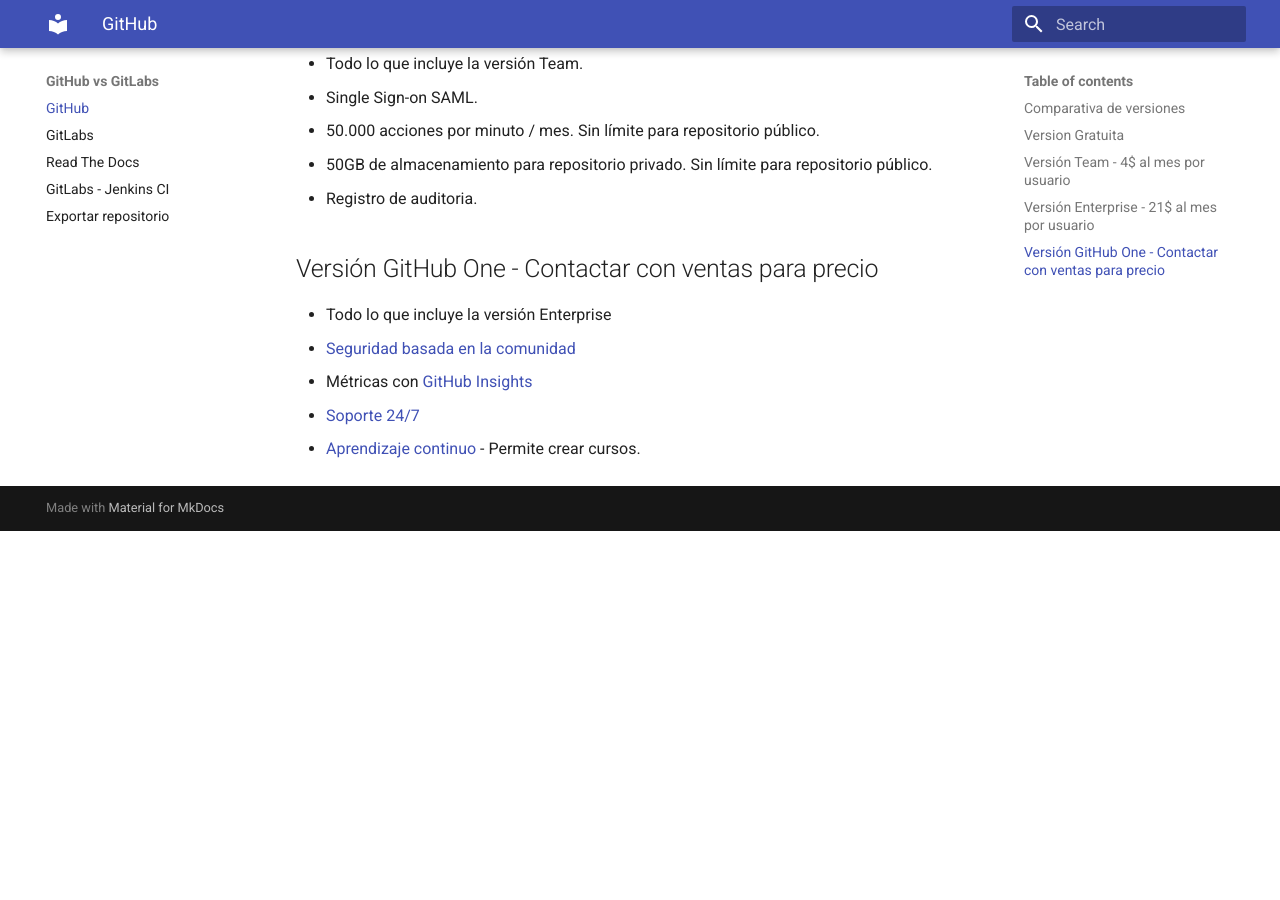
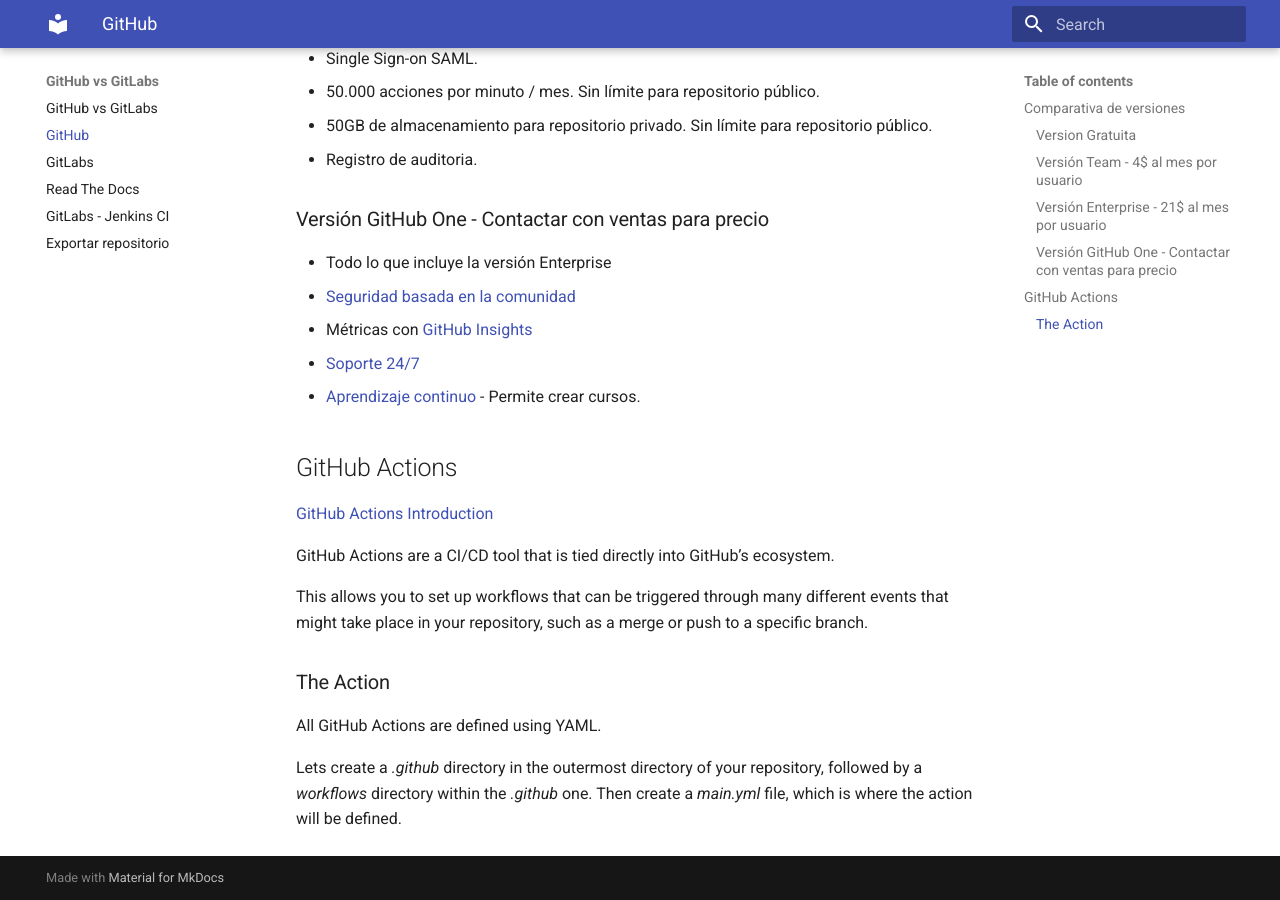
Before and after one commit to jdbcplusnet/comparativa, an MkDocs documentation site: the page built from docs/github.md, in a window 1280 px wide and 900 px high, scrolled down 790 px. Built offline with MkDocs 1.6.1 and Material for MkDocs 9.7.7, drawn with Linux system fonts in a browser that asks for light colours; before the commit the page ends 1321 px from its top, so only the background shows below that.

```diff
--- a/docs/github.md
+++ b/docs/github.md
@@ -4,7 +4,7 @@
 
 [Comparativa de versiones](https://github.com/pricing#github-one)
 
-## Version Gratuita
+### Version Gratuita
 
 * Repositorios público / privado sin límites.
 * Sin límite de colaboradores.
@@ -13,7 +13,7 @@
 * Soporte de la comunidad.
 
 
-## Versión Team - 4$ al mes por usuario
+### Versión Team - 4$ al mes por usuario
 
 * Repositorios público / privado sin límites.
 * 3000 acciones por minuto / mes. Sin límite para repositorio público.
@@ -21,7 +21,7 @@
 * Propietario del código del repositorio. (https://docs.github.com/es/free-pro-team@latest/github/creating-cloning-and-archiving-repositories/about-code-owners)
 
 
-## Versión Enterprise - 21$ al mes por usuario
+### Versión Enterprise - 21$ al mes por usuario
 
 * Todo lo que incluye la versión Team.
 * Single Sign-on SAML.
@@ -30,10 +30,26 @@
 * Registro de auditoria.
 
 
-## Versión GitHub One - Contactar con ventas para precio
+### Versión GitHub One - Contactar con ventas para precio
 
 * Todo lo que incluye la versión Enterprise
 * [Seguridad basada en la comunidad](https://github.com/features/security)
 * Métricas con [GitHub Insights](https://github.com/features/insights)
 * [Soporte 24/7](https://github.com/premium-support)
 * [Aprendizaje continuo](https://lab.github.com) - Permite crear cursos.
+
+
+## GitHub Actions
+
+[GitHub Actions Introduction](https://docs.github.com/en/free-pro-team@latest/actions/learn-github-actions/introduction-to-github-actions)
+
+GitHub Actions are a CI/CD tool that is tied directly into GitHub’s ecosystem.
+
+This allows you to set up workflows that can be triggered through many different events that might take place in your repository, such as a merge or push to a specific branch.
+
+### The Action
+
+All GitHub Actions are defined using YAML.
+
+Lets create a *.github* directory in the outermost directory of your repository, followed by a *workflows* directory within the *.github* one.
+Then create a *main.yml* file, which is where the action will be defined.
--- a/mkdocs.yml
+++ b/mkdocs.yml
@@ -3,6 +3,7 @@ site_dir: public
 theme:
   name: material
 nav:
+    - index.md
     - github.md
     - gitlabs.md
     - readthedocs.md
```
